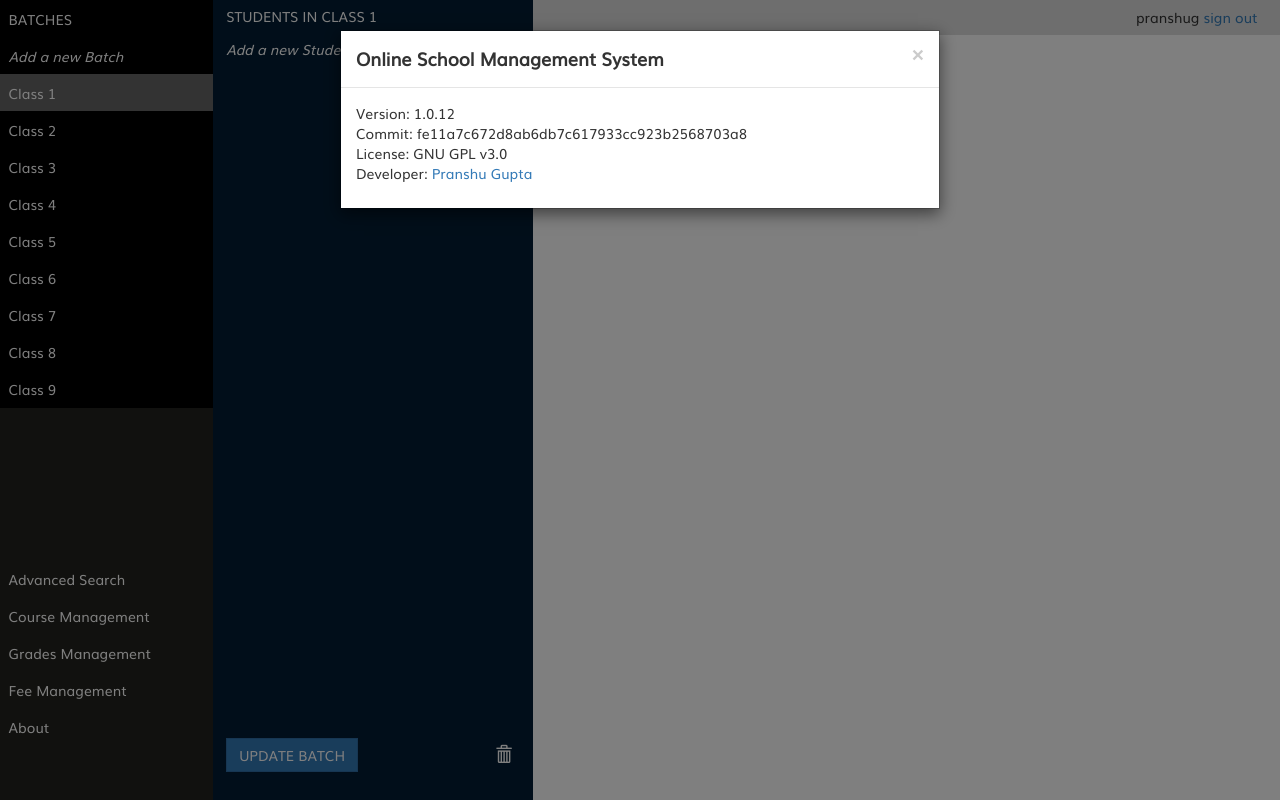
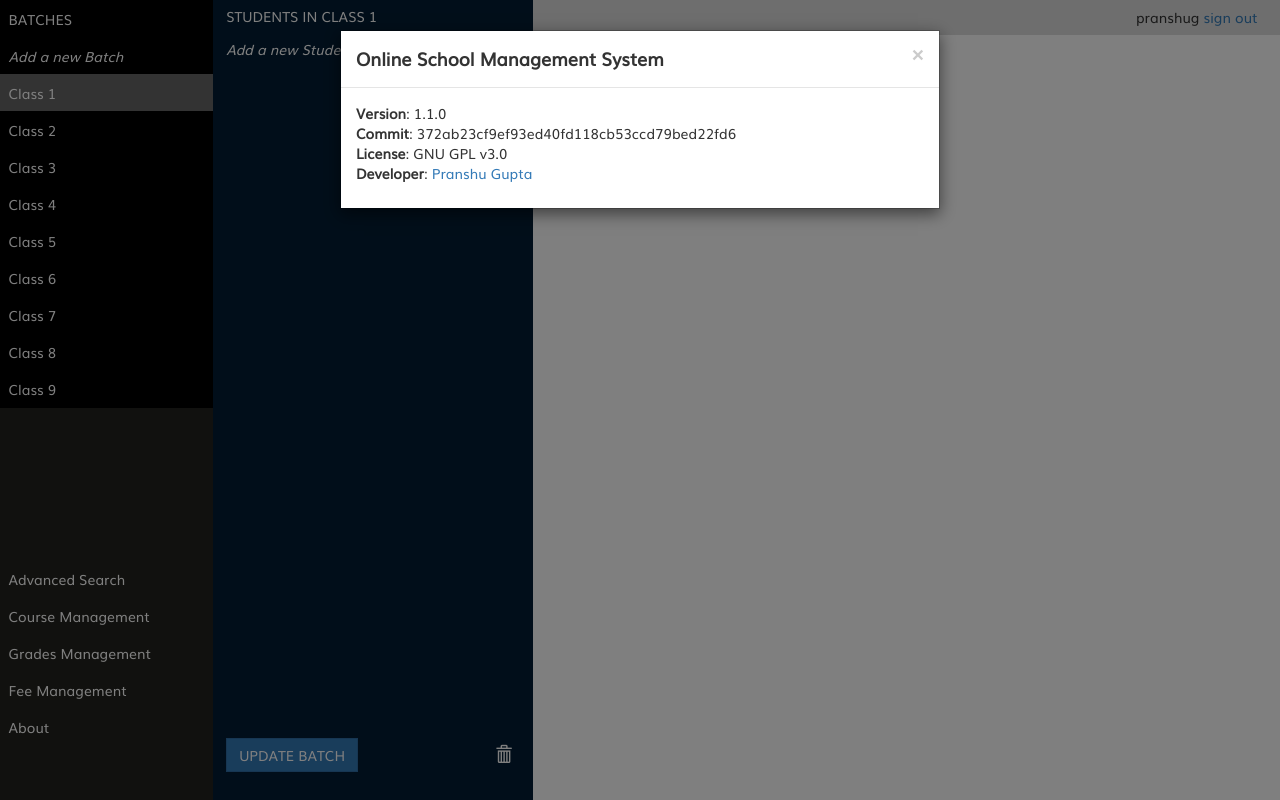
Before and after one commit to prashantkumar42/OSMS, a Django app: page /dashboard/ in a window 1280 px wide, after a click on "About". Run offline with Django 3.2, Linux system fonts and the light colour scheme; a user stored in the database is signed in; data comes from the database, SQL or seed files in the repository; data that the repository does not hold is empty; some libraries are stand-ins or nearby versions.

Commit message:
version 1.1

```diff
--- a/datacloud/dashboard/templates/dashboard/dashboard.html
+++ b/datacloud/dashboard/templates/dashboard/dashboard.html
@@ -102,10 +102,10 @@
                     </div>
                     <div class="muli modal-body">
                         <p>
-                            Version: 1.0.12 <br>
-                            Commit: fe11a7c672d8ab6db7c617933cc923b2568703a8 <br>
-                            License: GNU GPL v3.0 <br>
-                            Developer: <a target="_blank" href="http://pranshu258.github.io">Pranshu Gupta</a>
+                            <b>Version</b>: 1.1.0 <br>
+                            <b>Commit</b>: 372ab23cf9ef93ed40fd118cb53ccd79bed22fd6 <br>
+                            <b>License</b>: GNU GPL v3.0 <br>
+                            <b>Developer</b>: <a target="_blank" href="http://pranshu258.github.io">Pranshu Gupta</a>
                         </p>
                     </div>
                 </div>
--- a/datacloud/datacloud/static/static_dirs/stylesheets/dashboard.css
+++ b/datacloud/datacloud/static/static_dirs/stylesheets/dashboard.css
@@ -110,7 +110,7 @@ a:hover {
 }
 
 #fees:hover, #search:hover, #grades:hover, #courses:hover, #surveys:hover, #workforce:hover, #about:hover {
-  background-color: green;
+  background-color: black;
 }
 
 #delete {
```
Also changed, not shown: 1 other file.
